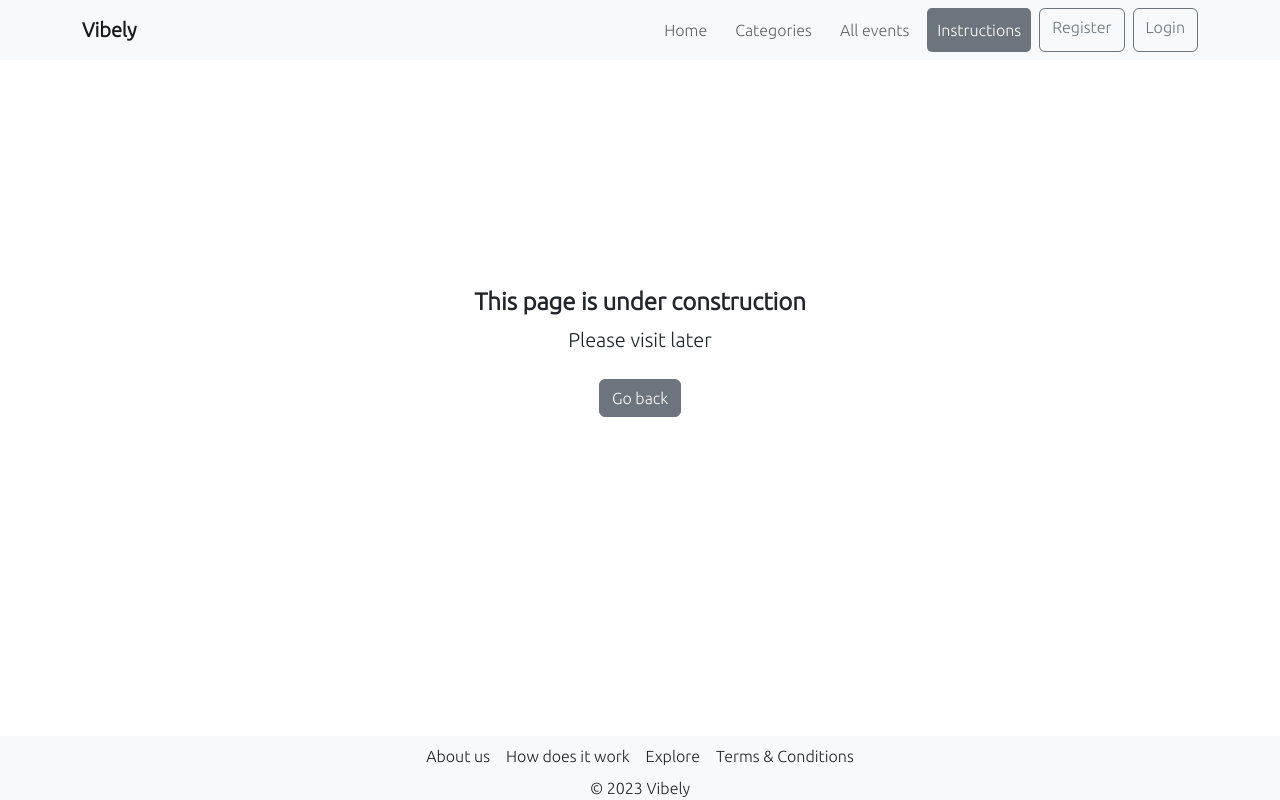
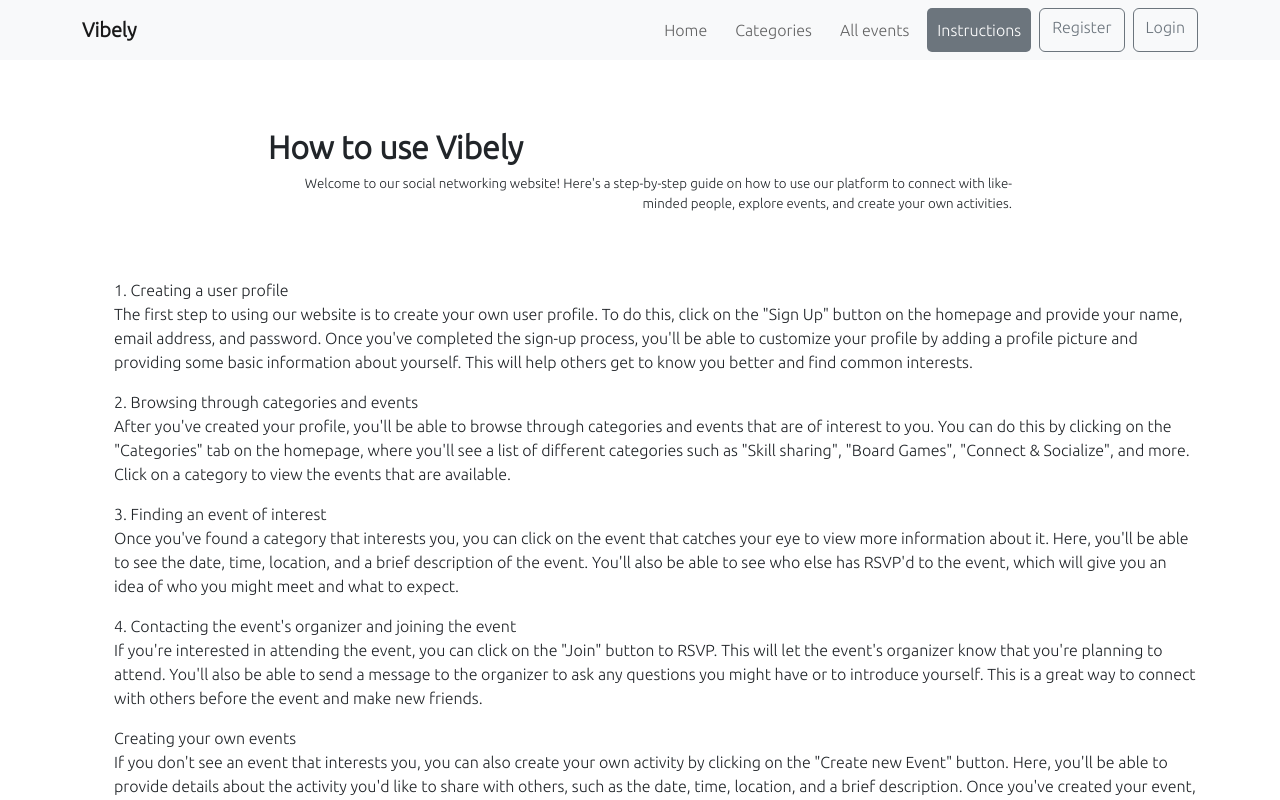
Before and after one commit to mae-rwen/Vibely, a React (Create React App) app in the folder frontend/: page /instructions in a window 1280 px wide. Shown: the top 800 px of the page. Built offline with nearby package versions, Linux system fonts and the light colour scheme; no server answers.

Commit message:
instruction start

```diff
--- a/frontend/src/components/Categories/EventPages/AllEventsList.js
+++ b/frontend/src/components/Categories/EventPages/AllEventsList.js
@@ -33,7 +33,7 @@ export default function AllEventsList() {
       .catch((error) => {
         console.log(error);
       });
-  }, []);
+  }, [events]);
 
   const location = [
     ...new Set(allEvents.map((event) => event.general_location)),
--- a/frontend/src/components/Instructions/Instructions.js
+++ b/frontend/src/components/Instructions/Instructions.js
@@ -1,8 +1,34 @@
-import React from 'react';
-import UnderConstruction from '../GeneralComponents/UnderConstruction';
 
 export default function Instructions() {
   return (
-    <div><UnderConstruction /></div>
+    <>
+
+    <div className="subpageHeader">
+        <h2 className="fw-bold col-lg-8 mx-auto text-start">
+          How to use Vibely
+        </h2>
+        <div className="col-lg-8 mx-auto text-end">
+          <p>
+          Welcome to our social networking website! Here's a step-by-step guide on how to use our platform to connect with like-minded people, explore events, and create your own activities.
+          </p>
+        </div>
+      </div>
+      <div>
+        <ol>
+          <li>1. Creating a user profile</li>
+          <p>The first step to using our website is to create your own user profile. To do this, click on the "Sign Up" button on the homepage and provide your name, email address, and password. Once you've completed the sign-up process, you'll be able to customize your profile by adding a profile picture and providing some basic information about yourself. This will help others get to know you better and find common interests.</p>
+          <li>2. Browsing through categories and events</li>
+          <p>After you've created your profile, you'll be able to browse through categories and events that are of interest to you. You can do this by clicking on the "Categories" tab on the homepage, where you'll see a list of different categories such as "Skill sharing", "Board Games", "Connect & Socialize", and more. Click on a category to view the events that are available.</p>
+          <li>3. Finding an event of interest</li>
+          <p>Once you've found a category that interests you, you can click on the event that catches your eye to view more information about it. Here, you'll be able to see the date, time, location, and a brief description of the event. You'll also be able to see who else has RSVP'd to the event, which will give you an idea of who you might meet and what to expect.</p>
+          <li>4. Contacting the event's organizer and joining the event</li>
+          <p>If you're interested in attending the event, you can click on the "Join" button to RSVP. This will let the event's organizer know that you're planning to attend. You'll also be able to send a message to the organizer to ask any questions you might have or to introduce yourself. This is a great way to connect with others before the event and make new friends.</p>
+          <li>Creating your own events</li>
+          <p>If you don't see an event that interests you, you can also create your own activity by clicking on the "Create new Event" button. Here, you'll be able to provide details about the activity you'd like to share with others, such as the date, time, location, and a brief description. Once you've created your event, others will be able to see it and RSVP if they're interested.</p>
+  </ol>
+  <p>We hope this guide has been helpful in getting started on our social networking website. Remember, this is a great way to meet new people, explore new interests, and share your passions with others. Happy vibing!</p>
+      </div>
+
+    </>
   )
 }
```
